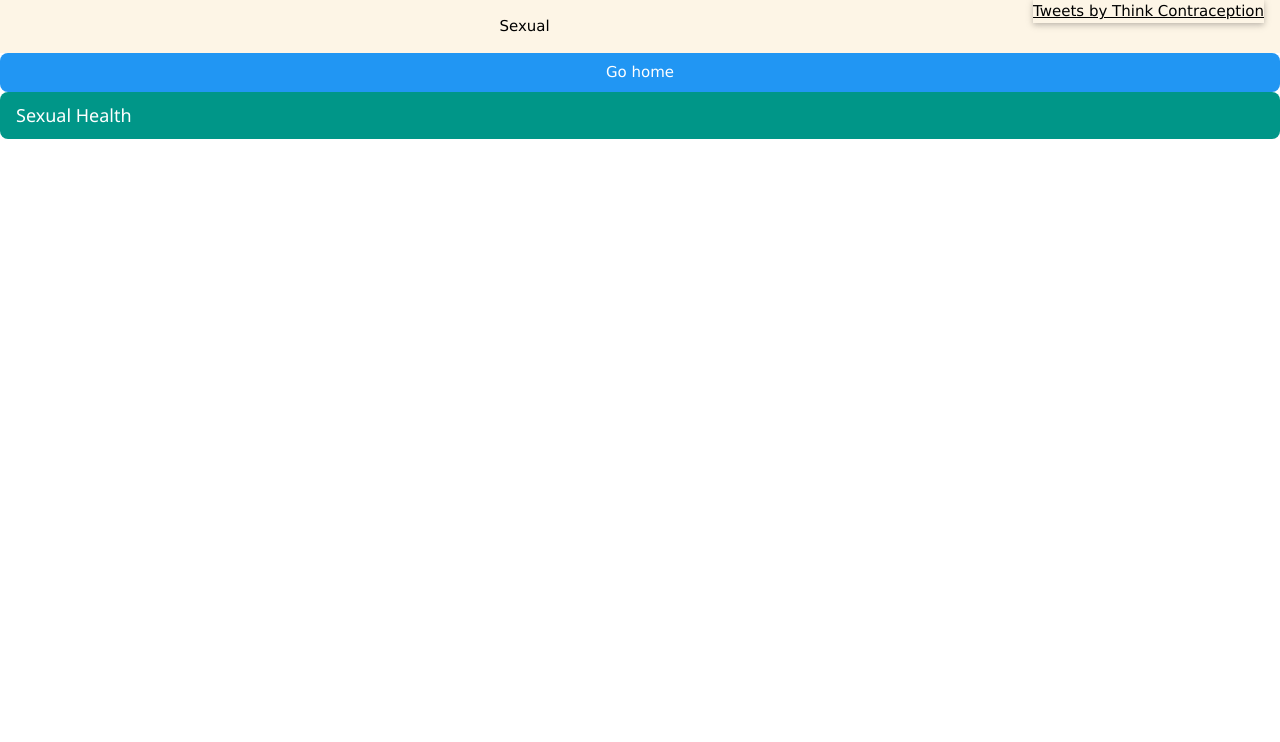
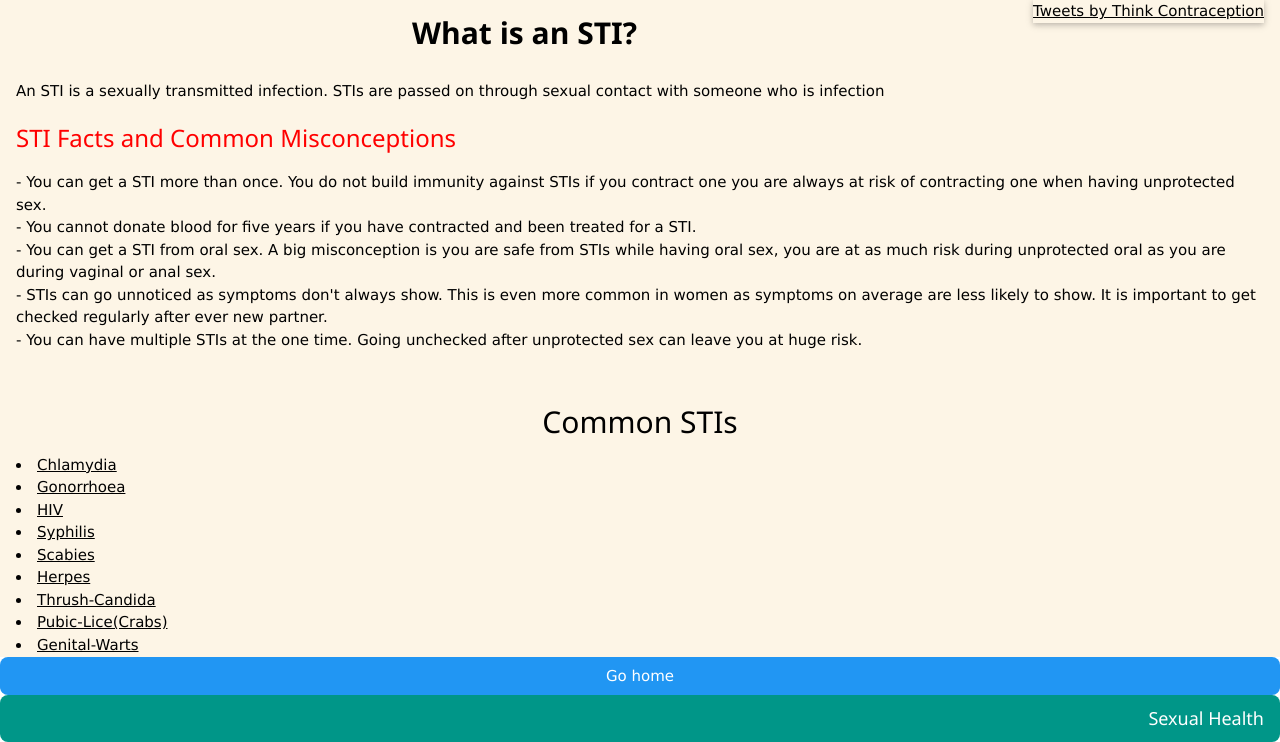
Before and after one commit to Smurfgalway/PPI_App, a Flask app: page /sh in a window 1280 px wide. Shown: the part 74-816 px from the top of the page. Before the commit the page ends 213 px from the top, so only its background shows below. Run offline with Flask 2, Linux system fonts and the light colour scheme; some libraries are stand-ins or nearby versions.

Commit message:
templates updated

```diff
--- a/templates/Main.html
+++ b/templates/Main.html
@@ -16,13 +16,13 @@
         <div class="w3-container w3-sand w3-center">
             <h1> Choose what you are looking for on the  Map </h1>
             <form action="/map3">
-            <button type="submit" class="w3-round-large w3-Pink w3-button w3-block" >Local Mental Health </button>
+                <button type="submit" class="w3-round-large w3-Pink w3-button w3-block" >Nearest Mental Health Clinic </button>
             </form>
             <form action="/map1">
-            <button type="submit" class="w3-round-large w3-Grey w3-button w3-block" > nearest shop to buy condoms </button>
+                <button type="submit" class="w3-round-large w3-Grey w3-button w3-block" >Nearest Place to buy condoms </button>
             </form>
             <form action="/map2">
-            <button type="submit" class="w3-round-large w3-Yellow w3-button w3-block" >Nearest clinic or doctor</button>
+                <button type="submit" class="w3-round-large w3-Yellow w3-button w3-block" >Nearest Clinic or Doctor</button>
             </form>
         </div>
         <form action="/">
--- a/templates/Mental.html
+++ b/templates/Mental.html
@@ -62,6 +62,7 @@ With Bressie's help, they are also putting on a beginner's triathlon in Mullinga
 
 You can read a lot more about the services they provide by clicking above </p>
     </div>
+
     <form action="/">
         <button type="submit" class="w3-blue w3-button w3-block" > Go home </button>
     </form>
--- a/templates/sexual.html
+++ b/templates/sexual.html
@@ -3,7 +3,23 @@
 <meta name="viewport" content="width=device-width, initial-scale=1">
 <link rel="stylesheet" href="https://www.w3schools.com/w3css/4/w3.css">
 <head>
+<style>
+    p{
+     text-align: left
+    }
+    h3{
+        text-align: left;
+        color: red;
+    }
+    li{
+        text-align: left;
+    }
+    #cs{
+        text-align: left;
+    }
+</style>
 <title>Sexual Health Hub</title>
+
 </head>
 <body>
     <header class="w3-container w3-teal w3-round-large">
@@ -14,12 +30,33 @@
         <a class="twitter-timeline" data-lang="en" data-width="250" data-height="350" href="https://twitter.com/thinkjohnny?lang=en">Tweets by Think Contraception</a>
         <script async src="//platform.twitter.com/widgets.js" charset="utf-8"></script>
     </div>
-        <p>Sexual</p>
-    </div>
+       <h2><b>What is an STI?</b></h2>
+        <p class="w3-left">An STI is a sexually transmitted infection. STIs are passed on through sexual contact with someone who is infection</p>
+        <br />
+        <br />
+        <h3>STI Facts and Common Misconceptions</h3>
+        <p> - You can get a STI more than once. You do not build immunity against STIs if you contract one you are always at risk of contracting one when having unprotected sex.
+            <br />- You cannot donate blood for five years if you have contracted and been treated for a STI.
+            <br />- You can get a STI from oral sex. A big misconception is you are safe from STIs while having oral sex, you are at as much risk during unprotected     oral as you are during vaginal or anal sex.
+            <br />- STIs can go unnoticed as symptoms don't always show. This is even more common in women as symptoms on average are less likely to show.      It is important to get checked regularly after ever new partner.
+            <br />- You can have multiple STIs at the one time. Going unchecked after unprotected sex can leave you at huge risk.
+            </p>
+            <br />
+            <h2 id="CS">Common STIs </h2>
+            <li><a href="http://www.thinkcontraception.ie/STIs/Chlamydia.119.1.aspx">Chlamydia</a>
+            <li><a href="http://www.thinkcontraception.ie/STIs/Gonorrhoea.120.1.aspx"> Gonorrhoea </a>
+            <li><a href="http://www.thinkcontraception.ie/STIs/HIV.133.1.aspx"> HIV</a>
+            <li><a href="http://www.thinkcontraception.ie/STIs/Syphilis.129.1.aspx"> Syphilis </a>
+            <li><a href="http://www.thinkcontraception.ie/STIs/Scabies.130.1.aspx"> Scabies </a>
+            <li><a href="http://www.thinkcontraception.ie/STIs/Herpes.134.1.aspx"> Herpes </a>
+            <li><a href="http://www.thinkcontraception.ie/STIs/Thrush-Candida.126.1.aspx"> Thrush-Candida </a>
+            <li><a href="http://www.thinkcontraception.ie/STIs/Pubic-Lice-Crabs.123.1.aspx"> Pubic-Lice(Crabs) </a>
+            <li><a href="http://www.thinkcontraception.ie/STIs/Genital-Warts.121.1.aspx"> Genital-Warts </a>
+        </div>
     <form action="/">
         <button type="submit" class="w3-round-large w3-blue w3-button w3-block" > Go home </button>
     </form>
-    <footer  class="w3-container w3-teal w3-round-large">
+    <footer  class="w3-container w3-teal w3-round-large w3-right-align">
         <h5>Sexual Health</h5>
     </footer>
 </body>
```
Also changed, not shown: templates/Index.html (+6 -1 lines), templates/Map1.html (+17 -3 lines), templates/Map2.html (+21 -5 lines), templates/Map3.html (+18 -3 lines). Lines whose indentation alone changed are shown as unchanged.
